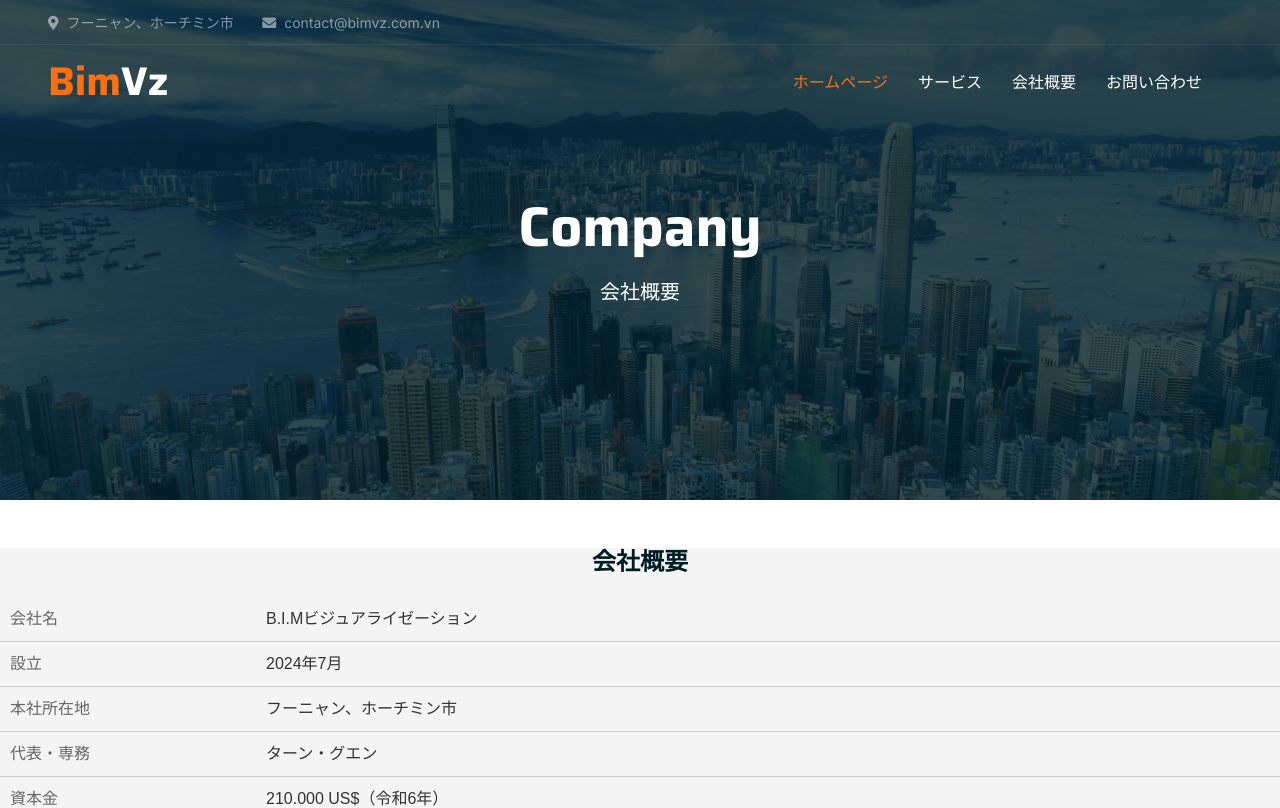
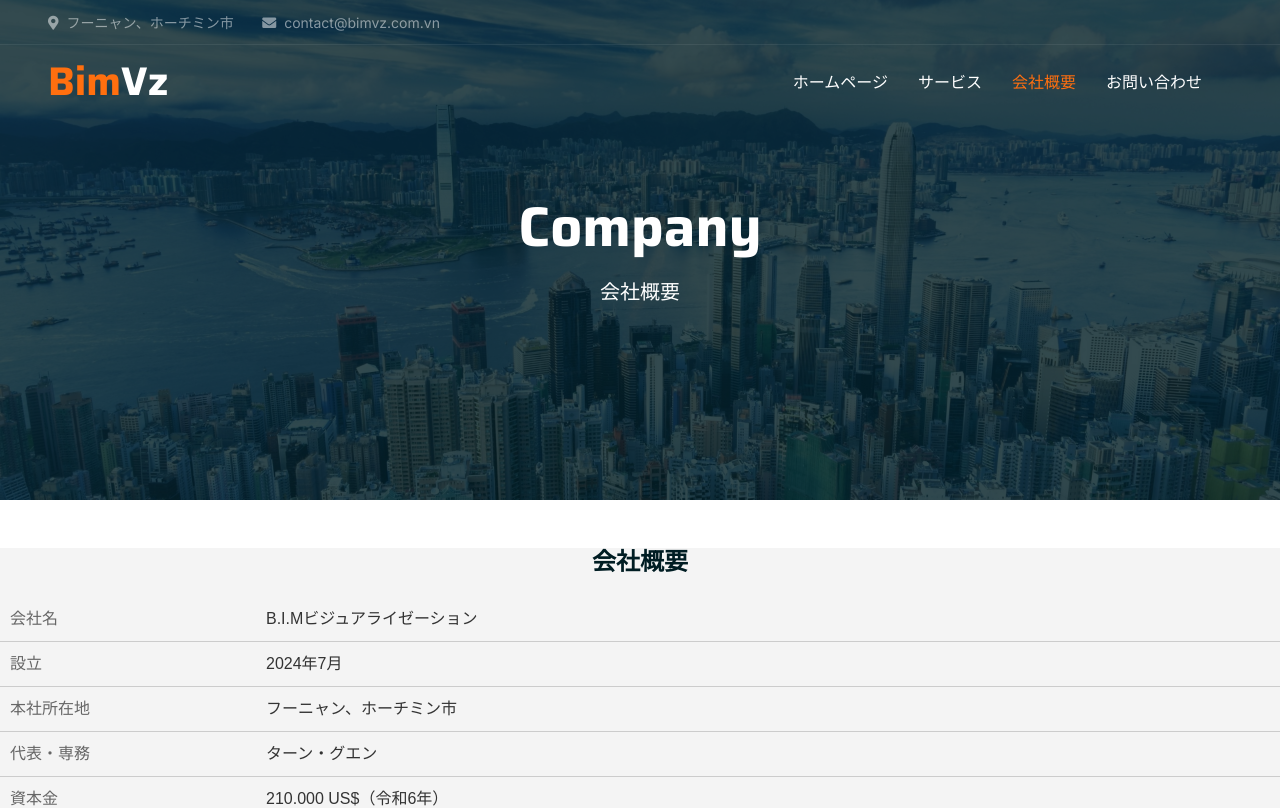
Before and after one commit to LapThanh/LapThanh.github.io, a plain HTML site: page chariteam-1.0.0/company.html in a window 1280 px wide. Shown: the top 808 px of the page. Drawn offline with nearby package versions, Linux system fonts and the light colour scheme.

Commit message:
Mô tả về thay đổi bạn đã thực hiện

```diff
--- a/chariteam-1.0.0/company.html
+++ b/chariteam-1.0.0/company.html
@@ -56,9 +56,9 @@
             </button>
             <div class="collapse navbar-collapse" id="navbarCollapse">
                 <div class="navbar-nav ms-auto p-4 p-lg-0">
-                    <a href="index.html" class="nav-item nav-link active">ホームページ</a>
+                    <a href="index.html" class="nav-item nav-link">ホームページ</a>
                     <a href="service.html" class="nav-item nav-link">サービス</a>
-                    <a href="company.html" class="nav-item nav-link">会社概要</a>
+                    <a href="company.html" class="nav-item nav-link active">会社概要</a>
                     <a href="contact.html" class="nav-item nav-link">お問い合わせ</a>
                 </div>
             </div>
```
Also changed, not shown: chariteam-1.0.0/contact.html (+2 -2 lines), chariteam-1.0.0/service.html (+2 -2 lines).
